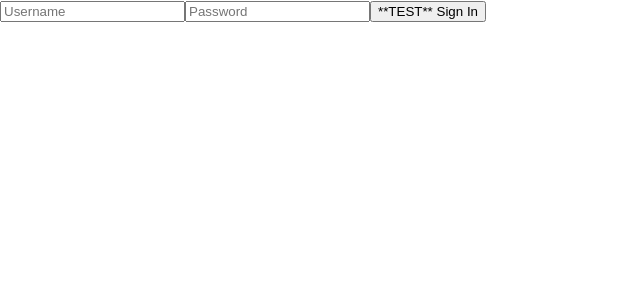
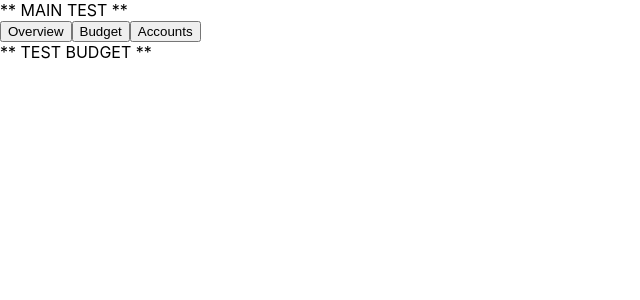
Before and after one commit to HyungNLee/Budget_App, a React (Create React App) app: page /#/main/budget in a window 1280 px wide. Shown: the top 300 px of the page, without its empty margins (0-640 px from the left). Built offline with nearby package versions, Linux system fonts and the light colour scheme.

Commit message:
Create Main, Budget, Overview components.

```diff
--- a/package.json
+++ b/package.json
@@ -5,6 +5,7 @@
   "dependencies": {
     "react": "^16.6.3",
     "react-dom": "^16.6.3",
+    "react-router-dom": "^4.3.1",
     "react-scripts": "2.1.1"
   },
   "scripts": {
--- /dev/null
+++ b/src/components/Accounts/Accounts.jsx
@@ -0,0 +1,11 @@
+import React from 'react';
+
+function Accounts() {
+  return (
+    <div>
+      ** TEST ACCOUNTS **
+    </div>
+  );
+}
+
+export default Accounts;
--- a/src/components/App/App.jsx
+++ b/src/components/App/App.jsx
@@ -1,13 +1,19 @@
 import React, { Component } from 'react';
 import './App.css';
+import { Route, Switch } from 'react-router-dom';
 // Component Imports
 import SignIn from '../SignIn/SignIn';
+import Main from '../Main/Main';
+
 
 class App extends Component {
   render() {
     return (
       <div>
-        <SignIn/>
+        <Switch>
+          <Route exact path='/' component={SignIn} />
+          <Route path='/main' component={Main}/>
+        </Switch>
       </div>
     );
   }
--- /dev/null
+++ b/src/components/Budget/Budget.jsx
@@ -0,0 +1,11 @@
+import React from 'react';
+
+function Budget() {
+  return (
+    <div>
+      ** TEST BUDGET **
+    </div>
+  );
+}
+
+export default Budget;
--- /dev/null
+++ b/src/components/Main/Main.jsx
@@ -0,0 +1,26 @@
+import React from 'react';
+import { Route, Switch, Link } from 'react-router-dom';
+// Component imports.
+import Overview from '../Overview/Overview';
+import Budget from '../Budget/Budget';
+import Accounts from '../Accounts/Accounts';
+
+function Main() {
+  return (
+    <div>
+      ** MAIN TEST **
+      <div className='button-container'>
+        <Link to='/main'><button>Overview</button></Link>
+        <Link to='/main/budget'><button>Budget</button></Link>
+        <Link to='/main/accounts'><button>Accounts</button></Link>
+      </div>
+      <Switch>
+        <Route exact path='/main' component={Overview} />
+        <Route path ='/main/budget' component={Budget} />
+        <Route path='/main/accounts' component={Accounts} />
+      </Switch>
+    </div>
+  );
+}
+
+export default Main;
--- /dev/null
+++ b/src/components/Overview/Overview.jsx
@@ -0,0 +1,11 @@
+import React from 'react';
+
+function Overview() {
+  return (
+    <div>
+      ** TEST OVERVIEW **
+    </div>
+  );
+}
+
+export default Overview;
--- a/src/components/SignIn/SignIn.jsx
+++ b/src/components/SignIn/SignIn.jsx
@@ -1,11 +1,14 @@
 import React from 'react';
+import { Link } from 'react-router-dom';
+
+// Need to change link button once authentication system is in use.
 
 function SignIn() {
   return (
     <div>
       <input type='text' name='username' placeholder='Username'/>
       <input type='text' name='password' placeholder='Password'/>
-      <button>**TEST** Sign In</button>
+      <Link to='/main'><button>**TEST** Sign In</button></Link>
     </div>
   );
 }
--- a/src/index.jsx
+++ b/src/index.jsx
@@ -3,10 +3,13 @@ import ReactDOM from 'react-dom';
 import './index.css';
 import App from './components/App/App';
 import * as serviceWorker from './serviceWorker';
+import { HashRouter } from 'react-router-dom';
 
 const render = (Component) => {
   ReactDOM.render(
-    <Component/>,
+    <HashRouter>
+      <Component />
+    </HashRouter>,
     document.getElementById('root')
   );
 };
```
Also changed, not shown: 2 other files (tests, documents, lock files or other folders).
